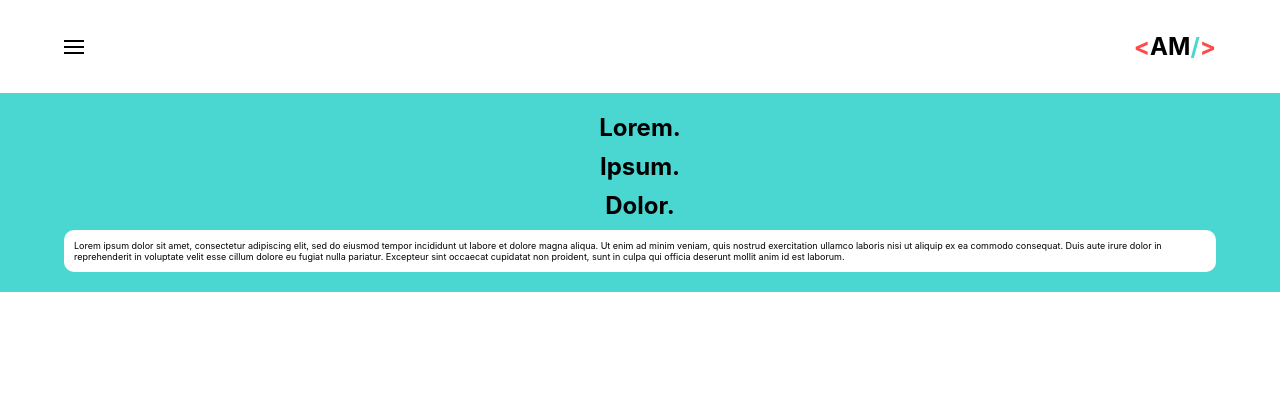
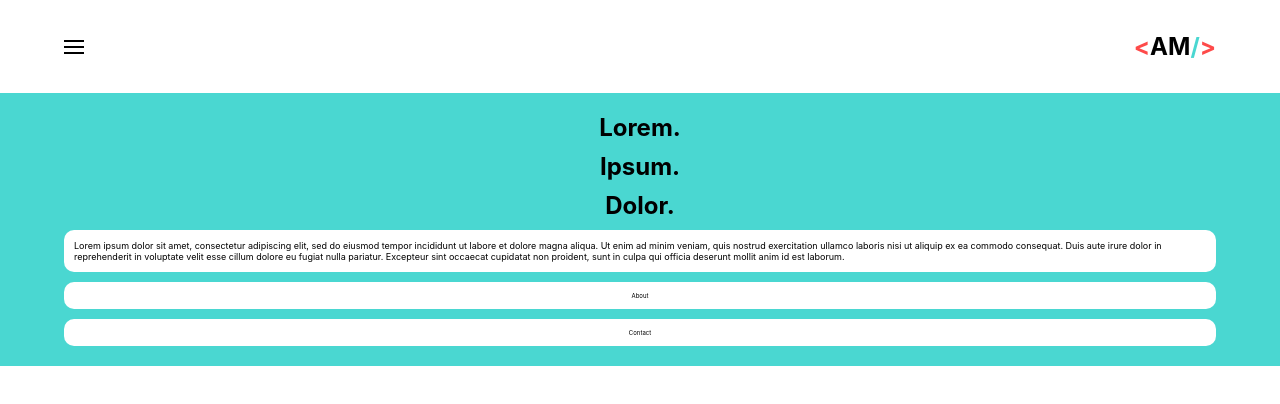
Before and after one commit to alexismarroquin7/am-fe-a, a Next.js app: page / in a window 1280 px wide. Shown: the top 404 px of the page. Built offline with nearby package versions, Linux system fonts and the light colour scheme.

Commit message:
custom Button component

```diff
--- /dev/null
+++ b/components/Button/index.js
@@ -0,0 +1,24 @@
+import styled from "styled-components"
+
+const StyledButton = styled.button`
+  width: ${({width}) => width ? width : 'auto'};
+  background-color: ${({bgColor, theme}) => bgColor ? bgColor : theme.color.white};
+  color: ${({color, theme}) => color ? color : theme.color.black};
+  border: ${({border}) => border ? border : 'none'};
+  border-radius: ${({borderRadius, theme}) => borderRadius ? borderRadius : theme.borderRadius.primary};
+  padding: ${({padding, theme}) => padding ? padding : theme.padding.primary};
+`
+
+export const Button = (props) => {
+  return (
+  <StyledButton
+    width={props.width}
+    color={props.color}
+    bgColor={props.bgColor}
+    border={props.border}
+    borderRadius={props.borderRadius}
+    padding={props.padding}
+    onClick={props.onClick ? props.onClick : () => {}}
+  >{props.text ? props.text : ''}</StyledButton>
+  )
+}
--- a/components/Grid/index.js
+++ b/components/Grid/index.js
@@ -1,7 +1,7 @@
 import styled from "styled-components"
 
 const StyledGrid = styled.div`
-  width: ${({width}) => width ? width : '100%'};
+  width: ${({width}) => width ? width : 'auto'};
   border: ${({border}) => border ? border : '0'};
 
   display: flex;
@@ -9,6 +9,7 @@ const StyledGrid = styled.div`
   flex-flow: ${({direction}) => direction ? direction : 'row wrap'};
   justify-content: ${({justify}) => justify ? justify : 'flex-start'};
   align-items: ${({alignItems}) => alignItems ? alignItems : 'flex-start'};
+  gap: ${({gap}) => gap ? gap : 'none'};
 
   box-shadow: ${({boxShadow}) => boxShadow ? boxShadow : 'none'};
 
@@ -24,6 +25,7 @@ export const Grid = (props) => {
     direction={props.direction}
     justify={props.justify}
     alignItems={props.alignItems}
+    gap={props.gap}
 
     boxShadow={props.boxShadow}
 
--- a/components/index.js
+++ b/components/index.js
@@ -1,3 +1,4 @@
+export * from "./Button";
 export * from "./Card";
 export * from "./Grid";
 export * from "./Icons";
--- a/pages/index.js
+++ b/pages/index.js
@@ -2,7 +2,7 @@
 import { home } from "../data";
 
 // components
-import { Card, Section } from "../components";
+import { Card, Section, Button, Grid } from "../components";
 import Head from 'next/head';
 
 // styles
@@ -36,6 +36,22 @@ export default function Home() {
         <p>{home.description}</p>
       </Card>
 
+      <Grid
+        width="90%"
+        direction="column wrap"
+        alignItems="center"
+        gap={theme.gap.primary}
+      >
+        <Button
+          width="100%"
+          text={"About"}
+        />
+        <Button
+          width="100%"
+          text={"Contact"}
+        />
+      </Grid>
+
     </Section>
   )
 }
--- a/styles/theme.js
+++ b/styles/theme.js
@@ -1,4 +1,9 @@
 import { createGlobalStyle } from "styled-components";
+
+const sharedColor = {
+  white: "#fff",
+  black: "#000"
+}
 
 const sharedTheme = {
   borderRadius: {
@@ -16,6 +21,7 @@ const light = {
   ...sharedTheme,
   type: 'light',
   color: {
+    ...sharedColor,
     primary: {
       name: "dark_blue",
       value: "#001730"
@@ -27,9 +33,7 @@ const light = {
     terciary: {
       name: "red",
       value: "#FE4A49"
-    },
-    white: "#fff",
-    black: "#000"
+    }
   }
 };
 
@@ -37,6 +41,7 @@ const dark = {
   ...sharedTheme,
   type: 'dark',
   color: {
+    ...sharedColor,
     primary: {
       name: "",
       value: ""
```
